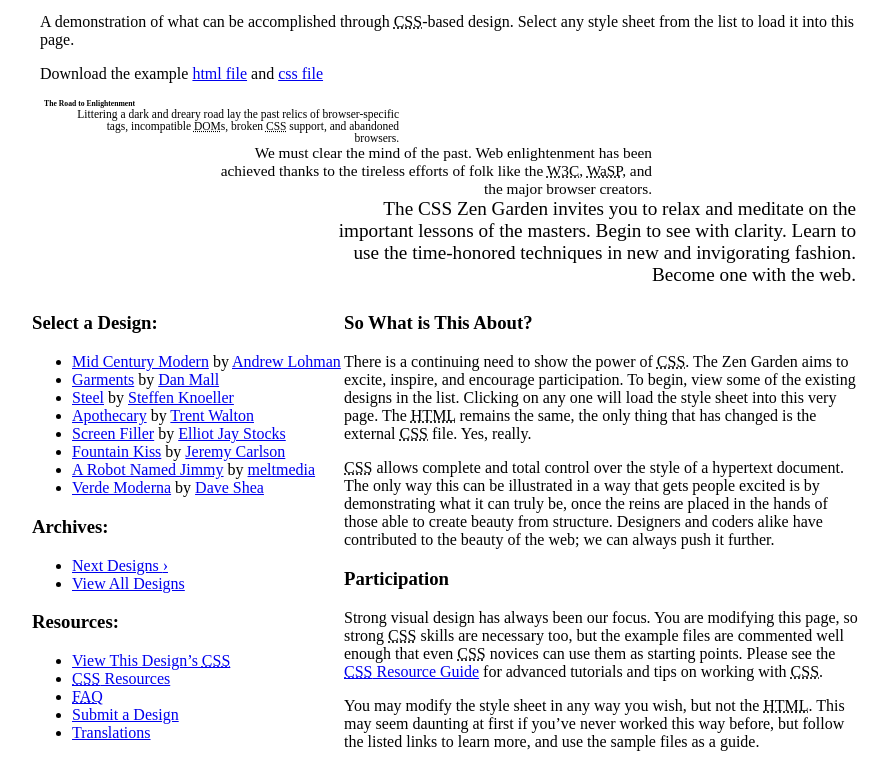
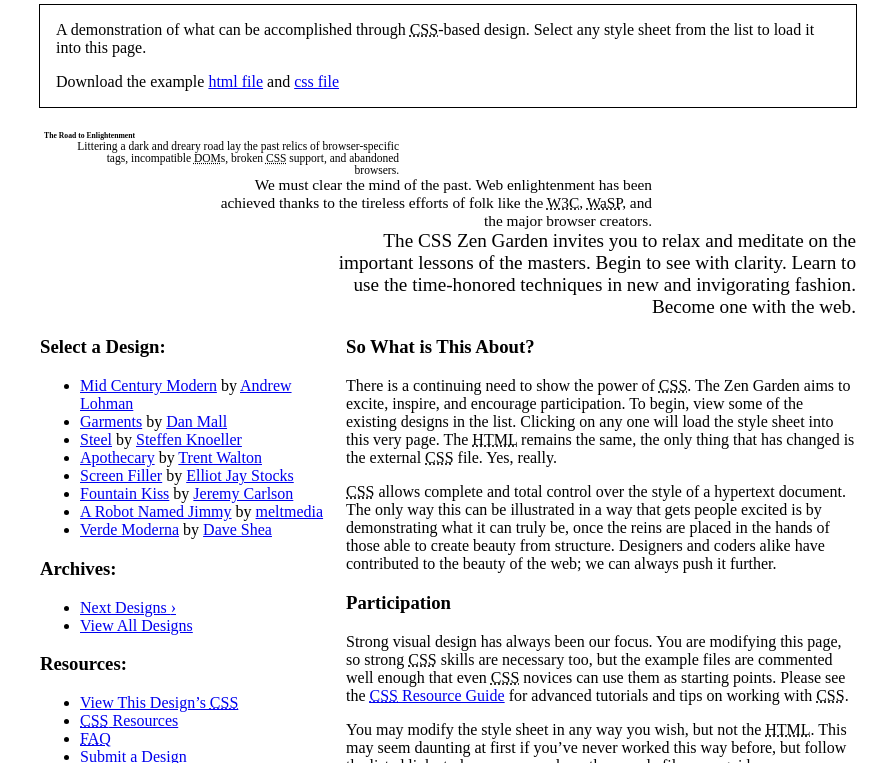
Before and after one commit to Gitdude288/Z-Garden-Project, a plain HTML site: page index.html in a window 1280 px wide. Shown: the part 125-888 px from the top of the page, without its empty margins (192-1081 px from the left). Drawn offline with Linux system fonts and the light colour scheme.

Commit message:
Edit section 1

```diff
--- a/style.css
+++ b/style.css
@@ -1,15 +1,18 @@
+* {
+  box-sizing: border-box;
+}
+
 body {
-  box-sizing: border-box;
   margin: auto;
-  width: 100vw;
+  width: 100%;
   max-width: 52em;
 }
 
 .page-wrapper {
   display: flex;
   flex-flow: row wrap;
-  width: 100%;
   height: 100%;
+  margin: 0.5em;
 }
 
 .intro,
@@ -22,9 +25,6 @@ body {
   order: 1;
   display: flex;
   flex-flow: row wrap;
-  align-items: center;
-  align-content: space-between;
-  padding: 0.5em;
 }
 
 header,
@@ -36,15 +36,19 @@ header,
 header,
 .summary {
   flex: 0 0 100%;
+  outline: 1px solid black;
+  margin-bottom: 0.5em;
+  padding: 0 1em;
 }
 
 .preamble {
+  margin-top: 1em;
   flex: 0 0 100%;
   text-align: start;
 }
 
 .preamble h3 {
-  margin: 0 6% 0 84%;
+  margin: 0 5% 0 84%;
   font-size: 0.8vw;
   text-align: right;
 }
@@ -71,9 +75,6 @@ header,
 .sidebar {
   order: 2;
 }
-/*
-Comment
-*/
 
 /* Mobile first; Desktop last */
 @media (min-width: 52em) {
@@ -87,7 +88,7 @@ Comment
 
   header,
   .summary {
-    flex: 0 0 100%;
+    margin-bottom: 0.5em;
   }
 
   .preamble {
```
